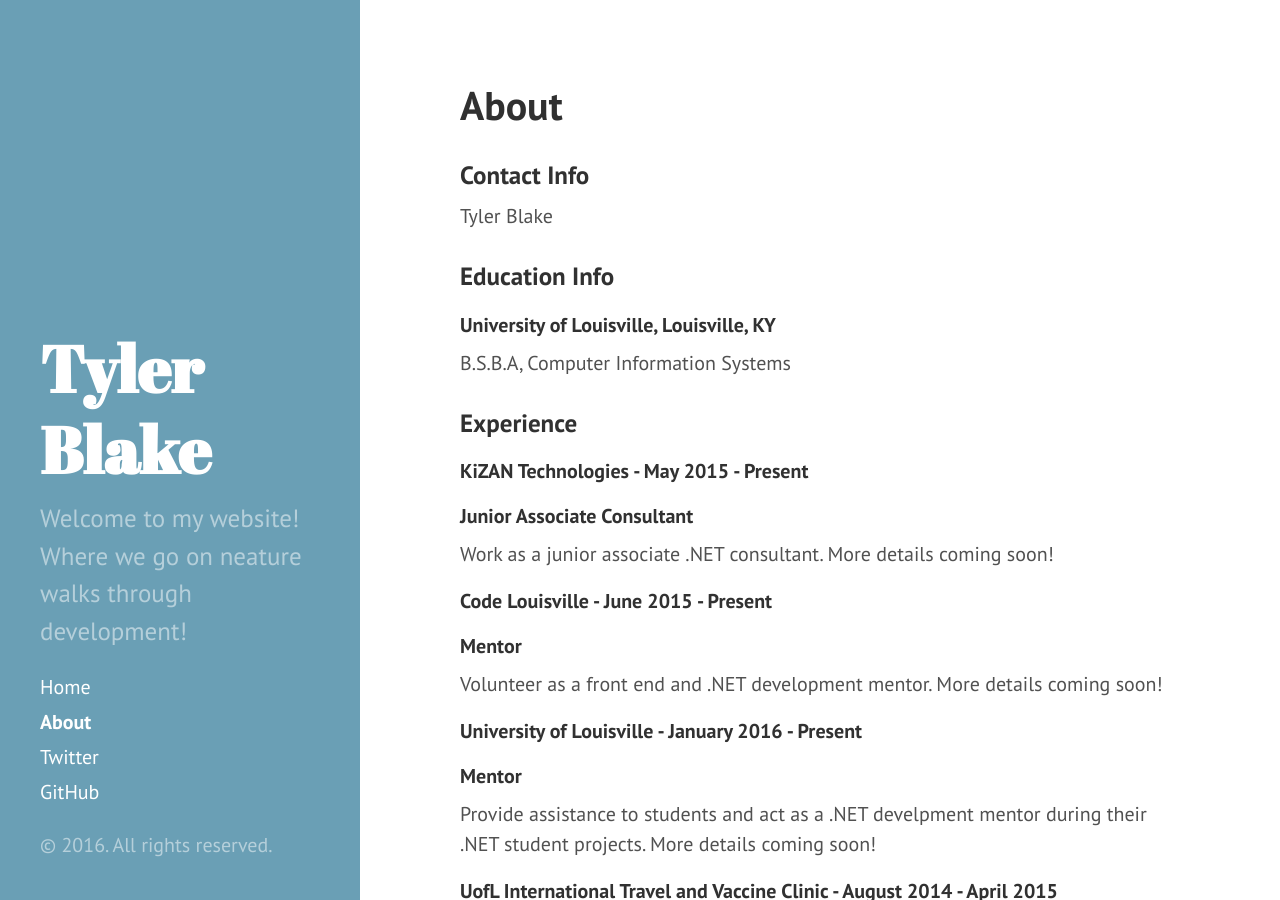
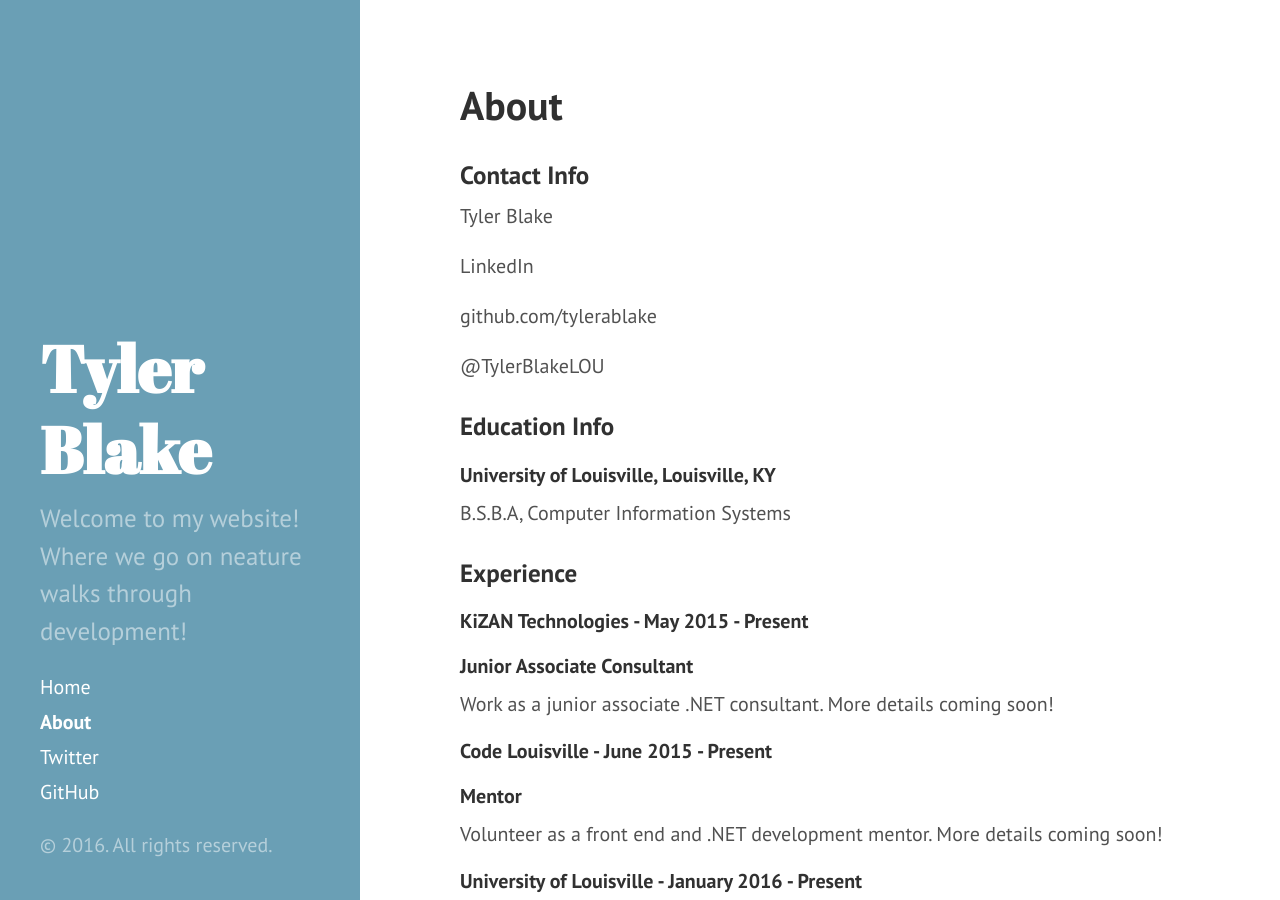
Before and after one commit to tylerablake/website, a Jekyll site: the page built from about.md, in a window 1280 px wide and 900 px high. Built offline with Jekyll 4.4.1, drawn with Linux system fonts in a browser that asks for light colours.

Commit message:
edit about page

```diff
--- a/about.md
+++ b/about.md
@@ -5,8 +5,9 @@ title: About
 
 ### Contact Info
 <p>Tyler Blake</p>
-<p></p>
-
+<p href="http://www.linkedin.com/in/tyler-blake-2637274b">LinkedIn</p>
+<p href="http://github.com/tylerablake">github.com/tylerablake</p>
+<p href="http://twitter.com/TylerBlakeLOU">@TylerBlakeLOU</p>
 
 
 ### Education Info
```
